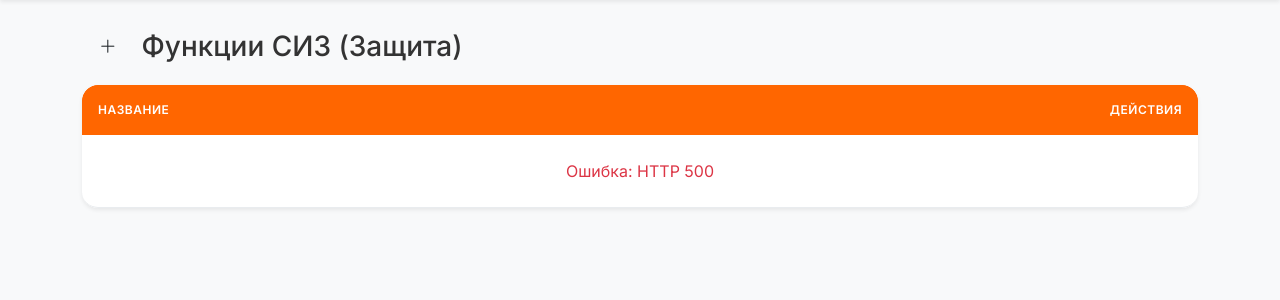
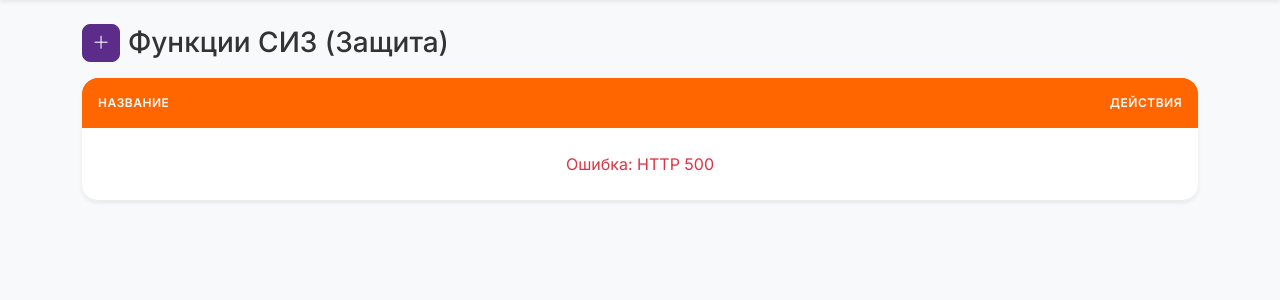
Before and after one commit to Death-Router/ppe-tracker, a FastAPI app: page /ppe-functions in a window 1280 px wide. Shown: the part 101-401 px from the top of the page. Run offline with FastAPI, Linux system fonts and the light colour scheme; the visitor is signed in with stand-in values (Sample User, id 1); data that the repository does not hold is empty; some libraries are stand-ins or nearby versions.

Commit message:
ui: force rewrite ppe_functions list with purple add button (left)

```diff
--- a/app/templates/ppe_functions/list.html
+++ b/app/templates/ppe_functions/list.html
@@ -1,7 +1,7 @@
 {% extends "base.html" %}
 {% block content %}
 <div class="d-flex align-items-center gap-2 mb-3">
-    <button class="btn btn-add-purple-purple" data-bs-toggle="modal" data-bs-target="#createModal" title="Добавить">
+    <button class="btn btn-add-purple" data-bs-toggle="modal" data-bs-target="#createModal" title="Добавить">
         <i class="bi bi-plus-lg"></i>
     </button>
     <h1 class="h3 mb-0">Функции СИЗ (Защита)</h1>
@@ -13,7 +13,7 @@
             <thead class="bg-brand-orange">
             <tr>
                 <th>Название</th>
-                <th class="text-end">Действия</th>
+                <th class="text-end" style="width: 120px;">Действия</th>
             </tr>
             </thead>
             <tbody>
@@ -27,7 +27,7 @@
 <div class="modal fade" id="createModal" tabindex="-1">
   <div class="modal-dialog">
     <div class="modal-content">
-      <form data-validate="true" id="create-form">
+      <form id="create-form">
         <div class="modal-header">
           <h5 class="modal-title">Новая функция</h5>
           <button type="button" class="btn-close" data-bs-dismiss="modal"></button>
@@ -39,8 +39,8 @@
           </div>
         </div>
         <div class="modal-footer">
-          <button type="button" class="btn btn-brand-orange" data-bs-dismiss="modal">Отмена</button>
-          <button type="submit" class="btn btn-brand-purple">Создать</button>
+          <button type="button" class="btn btn-secondary" data-bs-dismiss="modal">Отмена</button>
+          <button type="submit" class="btn btn-primary">Создать</button>
         </div>
       </form>
     </div>
```
Also changed, not shown: 1 other file.
